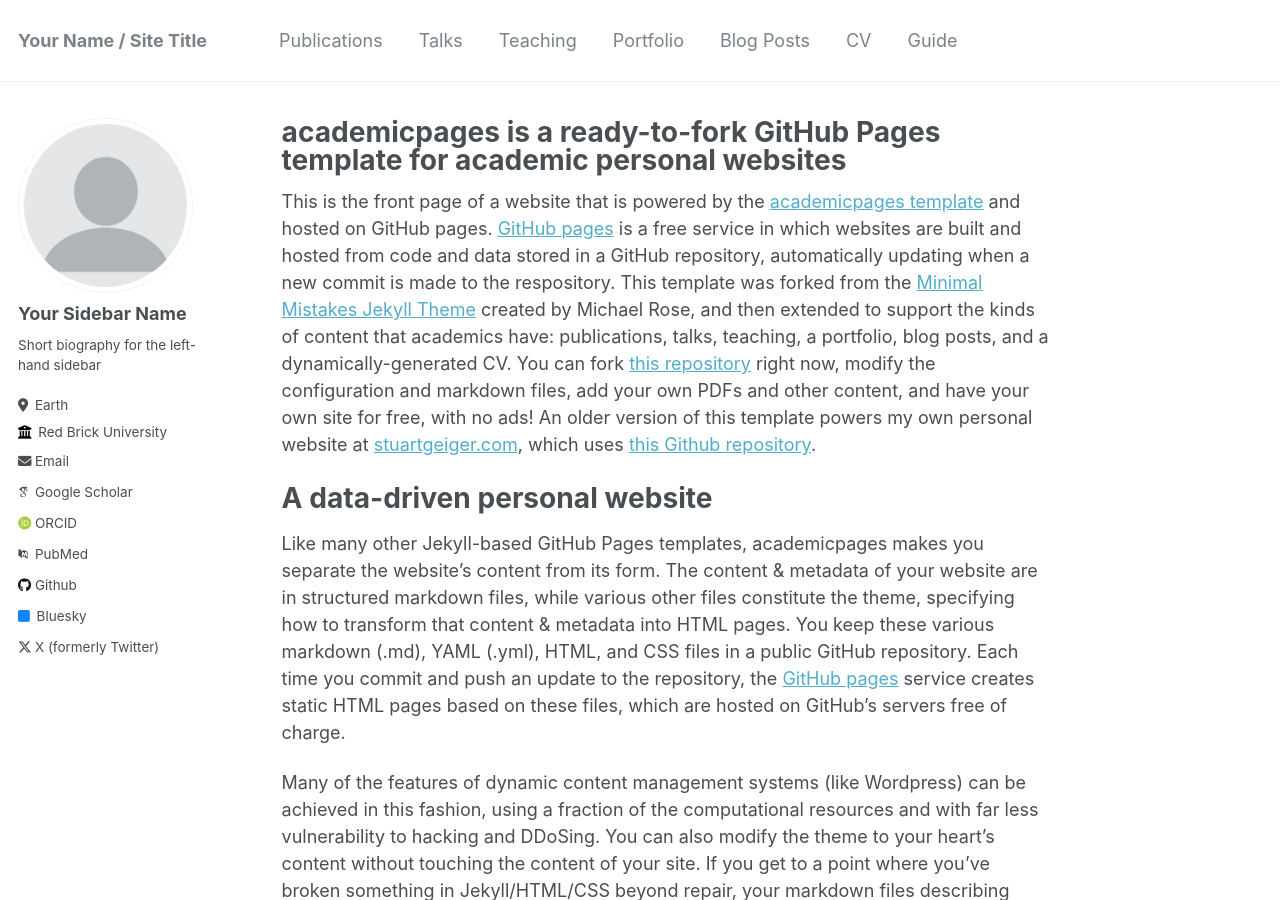
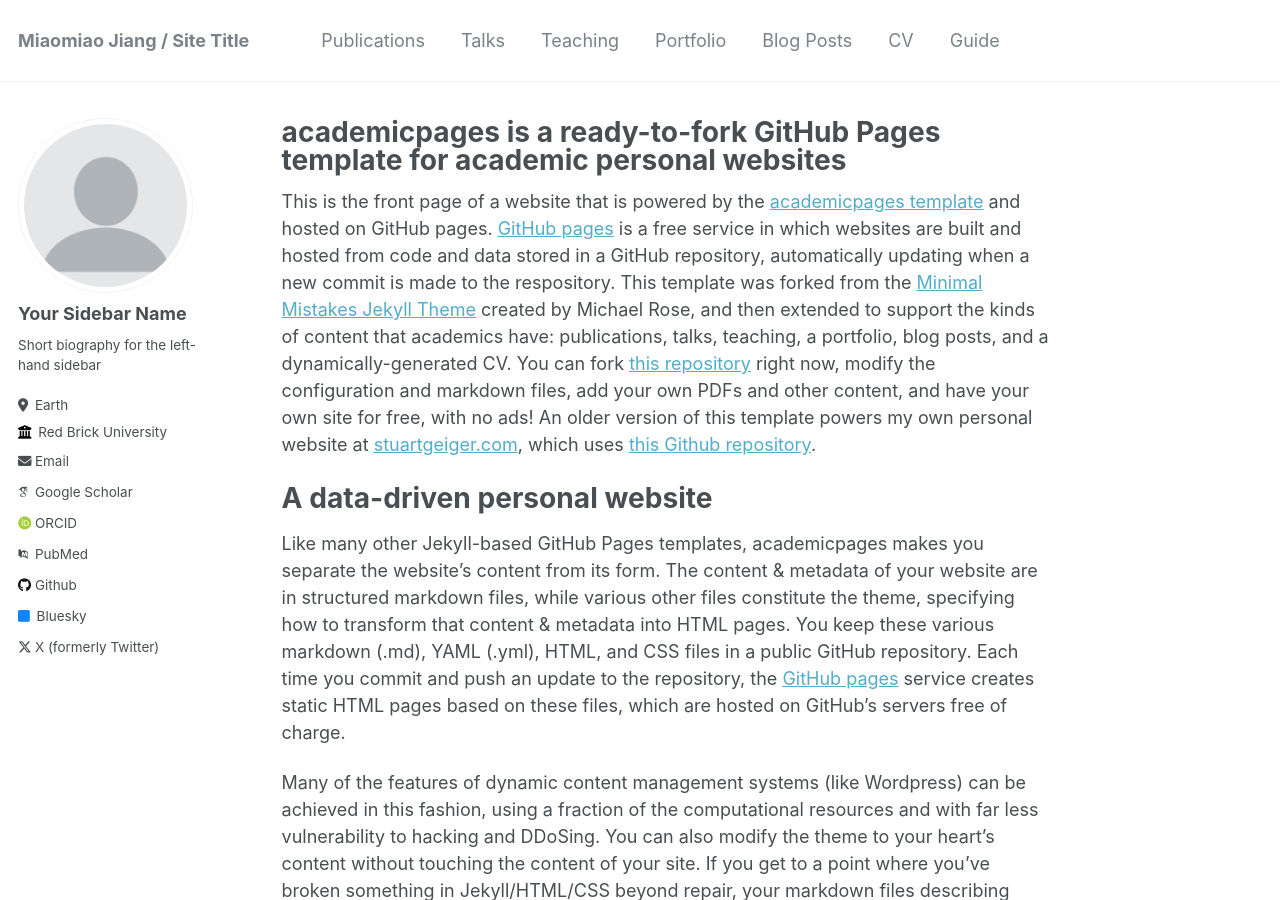
Before and after one commit to MeowMJ/MiaomiaoJiang.github.io, a Jekyll site: the page built from _pages/about.md, in a window 1280 px wide and 900 px high. Built offline with Jekyll 4.4.1, drawn with Linux system fonts in a browser that asks for light colours; some web fonts are replaced.

Commit message:
Update _config.yml

```diff
--- a/_config.yml
+++ b/_config.yml
@@ -8,7 +8,7 @@
 
 # Basic Site Settings
 locale                   : "en-US"
-title                    : "Your Name / Site Title"
+title                    : "Miaomiao Jiang / Site Title"
 title_separator          : "-"
 name                     : &name "Your Name"
 description              : &description "personal description"
```
